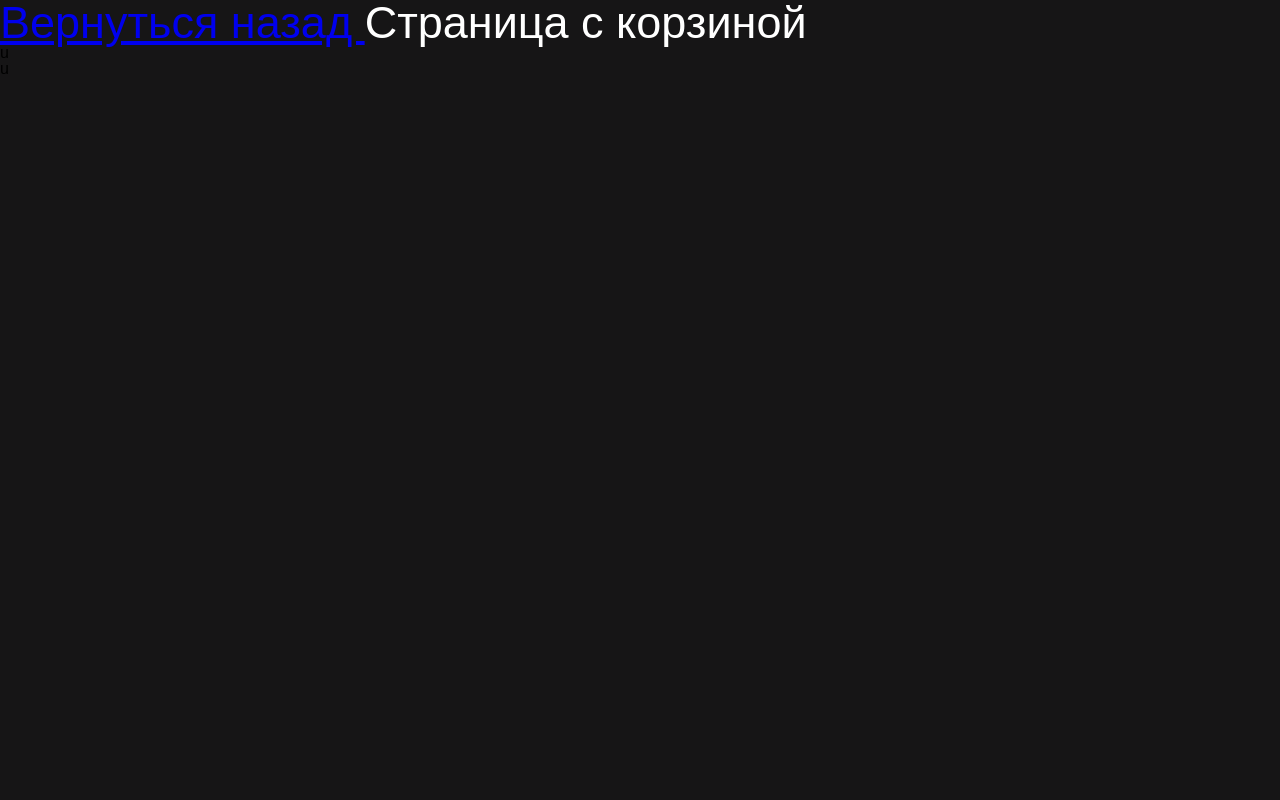
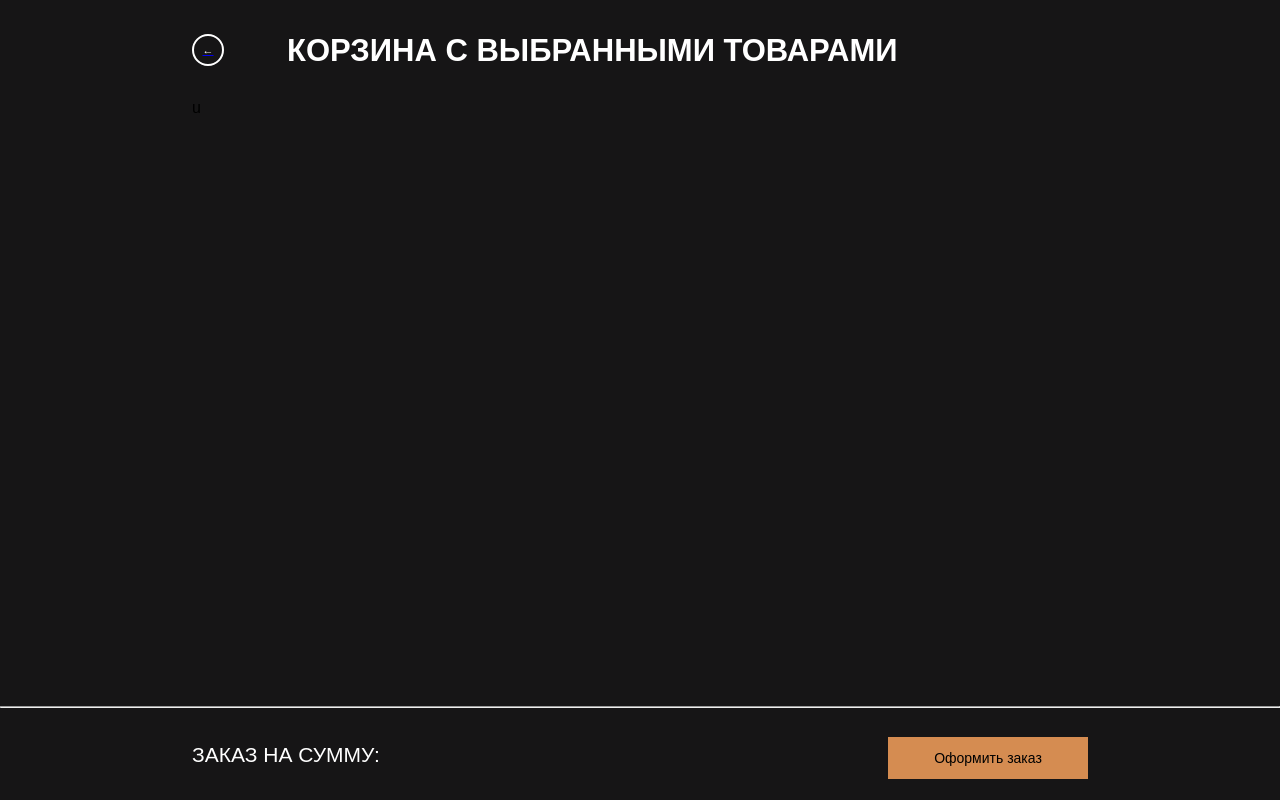
Before and after one commit to Ekaterina-Belkova/vue_restaurant_practice, a Vue app: page /basket in a window 1280 px wide. Built offline with nearby package versions, Linux system fonts and the light colour scheme.

Commit message:
added html&css into BasketPage.vue

```diff
--- a/src/assets/css/base.css
+++ b/src/assets/css/base.css
@@ -1,9 +1,10 @@
 body {
   background-color: #161516;
   font-family: Montserrat, sans-serif;
+  padding-bottom: 10px;
 }
 
 .container {
-  width: 1300px;
+  width: 95vw;
   margin: 0 auto;
 }
--- a/src/components/blocks/TheMain.vue
+++ b/src/components/blocks/TheMain.vue
@@ -26,56 +26,56 @@ export default {
     const cardsArr = ref([
       {
         id: 1,
-        url: require('../../assets/item-one.png'),
+        url: require('@/assets/item-one.png'),
         item: 'Устрицы по рокфеллеровски',
         description: 'Значимость этих проблем настолько очевидна, что укрепление и развитие структуры',
         price: 2700
       },
       {
         id: 2,
-        url: require('../../assets/item-two.png'),
+        url: require('@/assets/item-two.png'),
         item: 'Свиные ребрышки на гриле с зеленью',
         description: 'Не следует, однако забывать, что реализация намеченных плановых',
         price: 1600
       },
       {
         id: 3,
-        url: require('../../assets/item-three.png'),
+        url: require('@/assets/item-three.png'),
         item: 'Креветки по-королевски в лимонном соке',
         description: 'Значимость этих проблем настолько очевидна, что укрепление и развитие структуры обеспечивает широкому кругу',
         price: 1820
       },
       {
         id: 4,
-        url: require('../../assets/item-one.png'),
+        url: require('@/assets/item-one.png'),
         item: 'Устрицы по рокфеллеровски',
         description: 'Значимость этих проблем настолько очевидна, что укрепление и развитие структуры',
         price: 2700
       },
       {
         id: 5,
-        url: require('../../assets/item-one.png'),
+        url: require('@/assets/item-one.png'),
         item: 'Устрицы по рокфеллеровски',
         description: 'Значимость этих проблем настолько очевидна, что укрепление и развитие структуры',
         price: 2700
       },
       {
         id: 6,
-        url: require('../../assets/item-two.png'),
+        url: require('@/assets/item-two.png'),
         item: 'Свиные ребрышки на гриле с зеленью',
         description: 'Не следует, однако забывать, что реализация намеченных плановых',
         price: 1600
       },
       {
         id: 7,
-        url: require('../../assets/item-three.png'),
+        url: require('@/assets/item-three.png'),
         item: 'Креветки по-королевски в лимонном соке',
         description: 'Значимость этих проблем настолько очевидна, что укрепление и развитие структуры обеспечивает широкому кругу',
         price: 1820
       },
       {
         id: 8,
-        url: require('../../assets/item-one.png'),
+        url: require('@/assets/item-one.png'),
         item: 'Устрицы по рокфеллеровски',
         description: 'Значимость этих проблем настолько очевидна, что укрепление и развитие структуры',
         price: 2700
@@ -96,8 +96,8 @@ export default {
   flex-direction: row;
   flex-wrap: wrap;
   gap: 35px 20px;
-  width: 100vw;
-  height: 100vh;
+  // width: 100vw;
+  // height: 100vh;
 }
 
 </style>
--- a/src/components/elements/CardProduct.vue
+++ b/src/components/elements/CardProduct.vue
@@ -9,21 +9,21 @@
       {{ description }}
     </span>
 
-    <span class="price">
+    <span class="card__footer">
       {{ price }}
 
-      <addIcon />
+      <AddButton @click="addToCard"/>
     </span>
   </div>
 </template>
 
 <script>
-import addIcon from '@/components/icons/addIcon.vue'
+import AddButton from '@/components/ui/AddButton.vue'
 
 export default {
   name: 'CardProduct',
   components: {
-    addIcon
+    AddButton
   },
   props: {
     urlImg: {
@@ -44,6 +44,12 @@ export default {
     }
   },
   setup () {
+    const addToCard = () => {
+      console.log('Клик по кнопке произошел')
+    }
+    return {
+      addToCard
+    }
   }
 }
 </script>
@@ -74,7 +80,7 @@ export default {
   font-weight: 400;
 }
 
-.price {
+.card__footer {
   display: flex;
   justify-content: space-between;
   align-items: center;
@@ -82,4 +88,8 @@ export default {
   font-size: 17px;
   font-weight: 500;
 }
+
+.item.description.card__footer:hover {
+    color: #D58C51;
+}
 </style>
--- a/src/components/icons/addIcon.vue
+++ /dev/null
@@ -1,24 +0,0 @@
-<template>
-  <svg xmlns="http://www.w3.org/2000/svg" width="30" height="30" viewBox="0 0 30 30" fill="none">
-  <circle cx="15" cy="15" r="14.5" stroke="white"/>
-  <path d="M14.9999 9.28564V20.3571" stroke="white" stroke-width="2" stroke-linecap="round"/>
-  <path d="M20.3571 14.8214L9.28564 14.8214" stroke="white" stroke-width="2" stroke-linecap="round"/>
-</svg>
-</template>
-
-<script>
-
-export default {
-  name: 'addIcon',
-  components: {
-  },
-  props: {
-  },
-  setup () {
-  }
-}
-</script>
-
-<style lang="scss" scoped>
-
-</style>
--- /dev/null
+++ b/src/components/ui/AddButton.vue
@@ -0,0 +1,35 @@
+<template>
+  <div class="addbutton">
+    +
+  </div>
+</template>
+
+<script>
+
+export default {
+  name: 'AddButton',
+  components: {
+  },
+  props: {
+  },
+  setup () {
+  }
+}
+</script>
+
+<style lang="scss" scoped>
+.addbutton {
+  display: flex;
+  justify-content: center;
+  align-items: center;
+  width: 30px;
+  height: 30px;
+  border-radius: 50%;
+  border: 2px solid #fff;
+  font-size: 25px;
+}
+
+.addbutton:hover {
+  background: #D58C51;
+}
+</style>
--- /dev/null
+++ b/src/components/ui/GoBackBtn.vue
@@ -0,0 +1,38 @@
+<template>
+  <div class="gobackbutton">
+    ←
+  </div>
+</template>
+
+<script>
+// import { ref } from 'vue'
+
+export default {
+  name: 'GoBackBtn',
+  components: {
+  },
+  props: {
+  },
+  setup () {
+  }
+}
+</script>
+
+<style lang="scss" scoped>
+.gobackbutton {
+  display: flex;
+  justify-content: center;
+  align-items: center;
+  width: 32px;
+  height: 32px;
+  color: #fff;
+  border-radius: 50%;
+  border: 2px solid #fff;
+  font-size: 11px;
+}
+
+.gobackbutton:hover {
+  background: #D58C51;
+}
+
+</style>
--- /dev/null
+++ b/src/components/ui/OrderButton.vue
@@ -0,0 +1,36 @@
+<template>
+  <button class="orderbutton">
+    Оформить заказ
+  </button>
+</template>
+
+<script>
+// import { ref } from 'vue'
+
+export default {
+  name: 'OrderButton',
+  components: {
+  },
+  props: {
+  },
+  setup () {
+  }
+}
+</script>
+
+<style lang="scss" scoped>
+.orderbutton {
+  width: 200px;
+  height: 42px;
+  background: #D58C51;
+  border: none;
+  color: black;
+  font-size: 14px;
+}
+
+.orderbutton:hover {
+  background: none;
+  border: solid 1px #D58C51;
+  color: #D58C51;
+}
+</style>
--- a/src/views/BasketPage.vue
+++ b/src/views/BasketPage.vue
@@ -1,27 +1,39 @@
 <template>
-  <header>
-    <div class="basket">
+  <header class="basketheader">
     <router-link to="/">
-      Вернуться назад
+      <GoBackBtn />
     </router-link>
-    Страница с корзиной
-    </div>
+
+    <h2 class="basketheader__title">
+      Корзина с выбранными товарами
+    </h2>
   </header>
 
-  <main>
+  <main class="basketmain">
     u
   </main>
 
-  <footer>
-    u
+  <footer class="basketfooter">
+    <hr class="basketfooter__line">
+
+    <div class="basketfooter__container">
+      <h3 class="basketfooter__total">
+        Заказ на сумму:
+      </h3>
+      <OrderButton />
+    </div>
   </footer>
 </template>
 
 <script>
+import GoBackBtn from '@/components/ui/GoBackBtn.vue'
+import OrderButton from '@/components/ui/OrderButton.vue'
 
 export default {
   name: 'BasketPage',
   components: {
+    GoBackBtn,
+    OrderButton
   },
   props: {
   },
@@ -31,10 +43,46 @@ export default {
 </script>
 
 <style lang="scss" scoped>
-
-.basket {
+.basketheader {
+  display: flex;
+  align-items: center;
+  height: 100px;
+  padding-left: 15vw;
+}
+.basketheader__title {
+  padding-left: 63px;
   color: #fff;
-  font-size: 45px;
+  text-transform: uppercase;
+  font-size: 31px;
+  font-weight: 700;
 }
 
+.basketmain {
+  padding-left: 15vw;
+}
+
+.basketfooter {
+  position: fixed;
+  bottom:0;
+}
+
+.basketfooter__line {
+  color: #D58C51;
+  width: 100vw;
+  height: 1px;
+}
+
+.basketfooter__container {
+  display: flex;
+  justify-content: space-between;
+  align-items: center;
+  padding-right: 15vw;
+}
+.basketfooter__total {
+  padding: 28px 0 35px 15vw;
+  color: #fff;
+  text-transform: uppercase;
+  font-size: 21px;
+  font-weight: 400;
+}
 </style>
```
Also changed, not shown: src/components/ui/Button.vue (deleted, +0 -21 lines).
